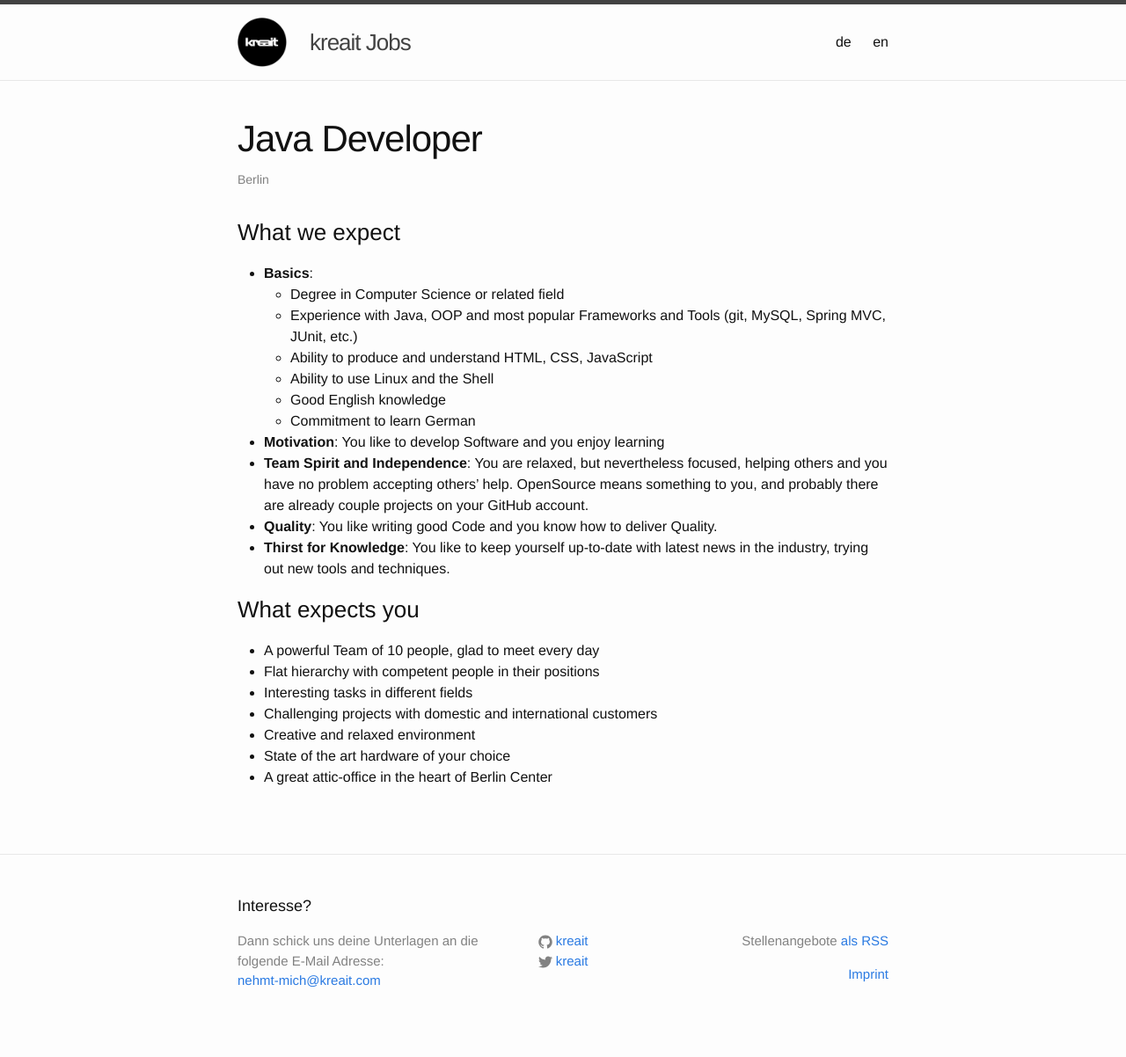
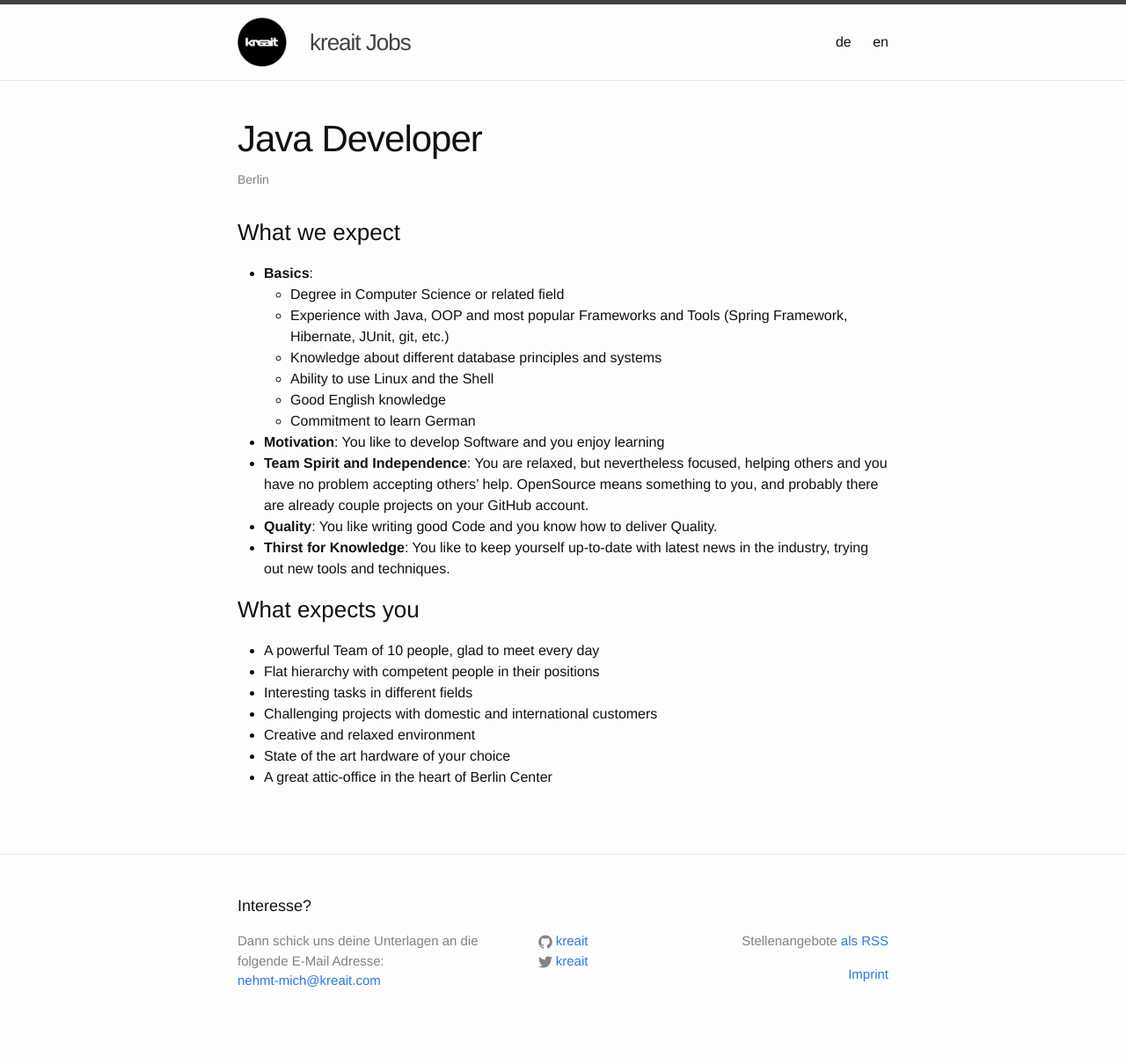
Before and after one commit to dyanakiev/jobs.kreait.com, a Jekyll site: the page built from _posts/en/2015-05-10-java-developer.md, in a window 1280 px wide. Shown: the whole page at 88% size. Built offline with Jekyll 4.4.1, drawn with Linux system fonts in a browser that asks for light colours.

Commit message:
changed list of frameworks for Java

```diff
--- a/_posts/en/2015-05-10-java-developer.md
+++ b/_posts/en/2015-05-10-java-developer.md
@@ -10,8 +10,8 @@ location: Berlin
 
 - **Basics**:
     + Degree in Computer Science or related field
-    + Experience with Java, OOP and most popular Frameworks and Tools (git, MySQL, Spring MVC, JUnit, etc.)
-    + Ability to produce and understand HTML, CSS, JavaScript
+    + Experience with Java, OOP and most popular Frameworks and Tools (Spring Framework, Hibernate, JUnit, git, etc.)
+    + Knowledge about different database principles and systems
     + Ability to use Linux and the Shell
     + Good English knowledge
     + Commitment to learn German
```
